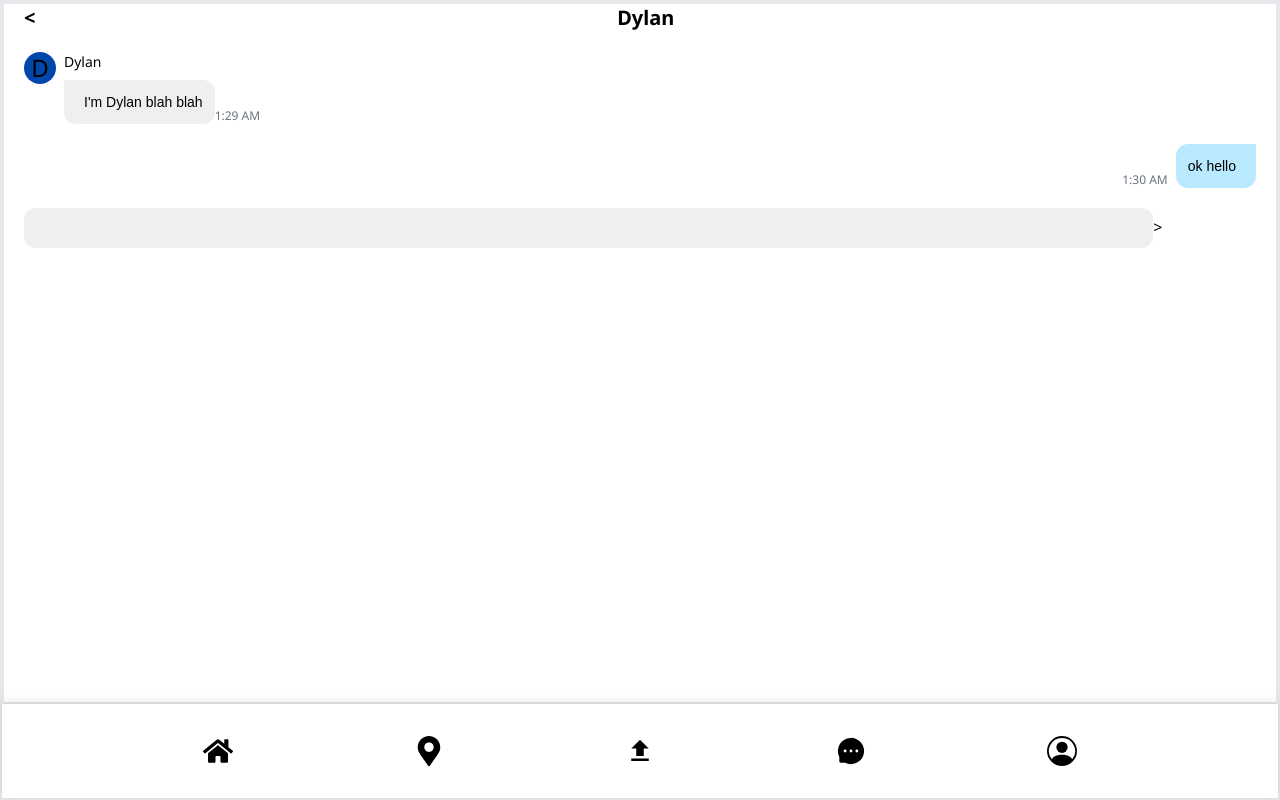
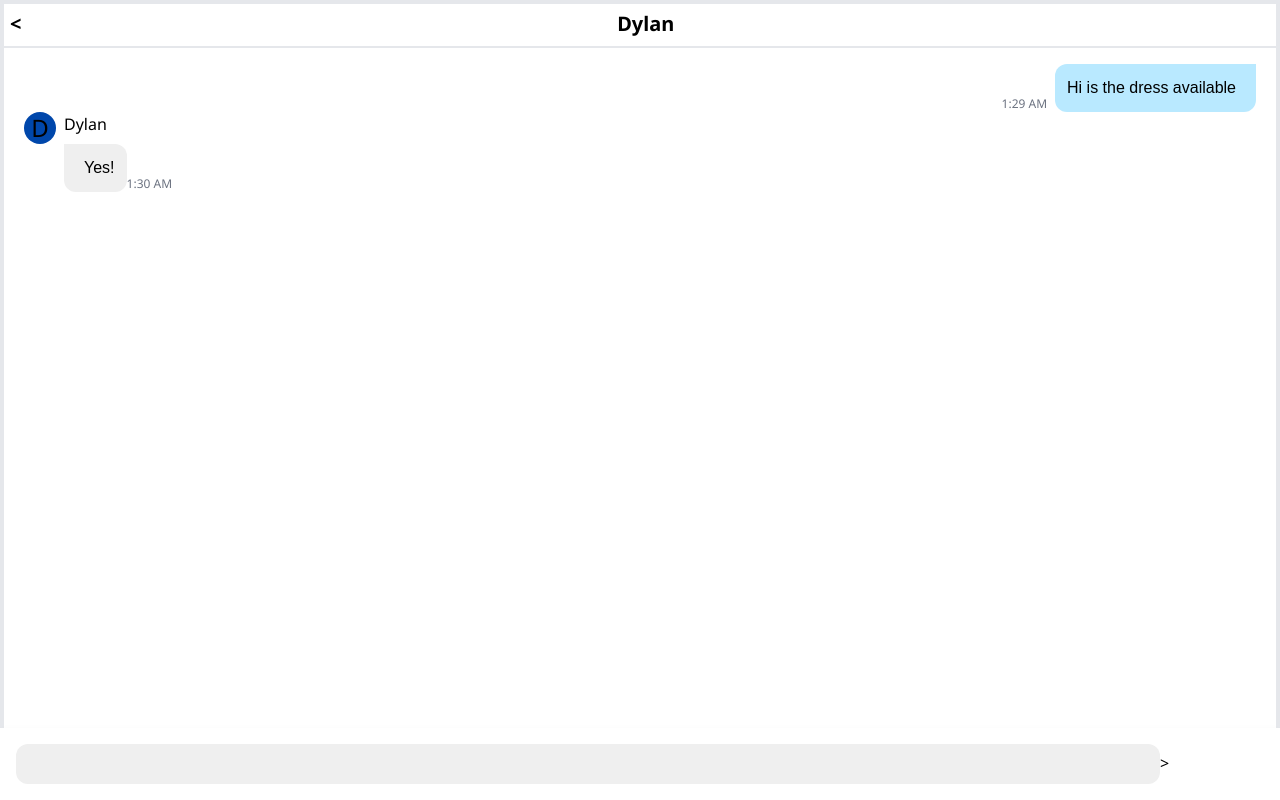
Before and after one commit to dnkm/alex-jimin-jayden-2, a Next.js app: page /messages/chat in a window 1280 px wide. Built offline with nearby package versions, Linux system fonts and the light colour scheme.

Commit message:
messaging

```diff
--- a/app/messages/chat/page.jsx
+++ b/app/messages/chat/page.jsx
@@ -5,25 +5,31 @@ import "./style.css";
 import { addMinutes, format, formatDistance } from "date-fns";
 
 let dylan_msgs = [
-  { name: "Dylan", txt: "333" },
-  { name: "Dylan", txt: "44" },
-  { name: "Dylan", txt: "555" },
+  // alex says Hey Dylan! Are you free to meet up later? To get your evening gown for a wedding this weekend?
+  { name: "Dylan", txt: "Hey! Yeah, I’m free this afternoon. I’m free after 4. Does that work for you?" },
+  //Perfect! How about we meet at that cafe on Main Street at 4:30?
+  { name: "Dylan", txt: "Sounds perfect! Do you need me to bring anything else?" },
+  //nope, thanks for the help. Do you wanna grab a drink there?
+  { name: "Dylan", txt: "Great! I’ll bring the gown. It’s all cleaned and ready to go." },
+  //Awesome! I can’t wait to see it.
+  { name: "Dylan", txt: "Awesome! see you at 3 then." },
+  //Thanks!
+  { name: "Dylan", txt: "No Problem!" },
 ];
 
 let dyi = 0;
 
 export default function Home() {
-  let fake_messages = ["Hi I'm Dylan and Im selling the dress", "Yes"];
   let contactcolor = "#0047AB";
   let [message, setmessage] = useState("hi");
 
   let [msgs, setMsgs] = useState([
     {
       time: addMinutes(new Date(), -5),
-      name: "Dylan",
-      txt: "I'm Dylan blah blah",
+      name: "me",
+      txt: "Hi is the dress available",
     },
-    { time: addMinutes(new Date(), -4), name: "me", txt: "ok hello" },
+    { time: addMinutes(new Date(), -4), name: "Dylan", txt: "Yes!" },
   ]);
 
   function onSubmit(ev) {
@@ -43,12 +49,14 @@ export default function Home() {
 
   return (
     <div className="mx-5 space-y-5">
-      <div className="flex justify-between text-xl font-bold">
-        <Link href="/messages">{"<"}</Link>
-        <div> Dylan </div>
-        <div></div>
-      </div>
-      <div className="space-y-5 text-sm">
+      <div className="fixed top-0 left-0 right-0 p-2 z-10 border-2">
+            <div className="flex justify-between text-xl font-bold">
+                <Link href="/messages">{"<"}</Link>
+                <div> Dylan </div>
+                <div></div>
+            </div>
+        </div>
+      <div className="pt-10 pb-5">
         {msgs.map((msg, i) => (
           <div key={i}>
             {msg.name === "me" ? (
@@ -85,19 +93,7 @@ export default function Home() {
           </div>
         ))}
       </div>
-      <div className="flex hidden">
-        <div>Dylan</div>
-        <div>{fake_messages[0]}</div>
-        <input value={message} onChange={(ev) => message(ev.target.value)} />
-        <button
-          onClick={() => {
-            setShowPopup(false);
-          }}
-        >
-          hello
-        </button>
-      </div>
-      <div>
+      <div className= "fixed bottom-0 left-0 right-0 p-4 bg-white z-10">
         <form onSubmit={onSubmit}>
           <input className="box3 gray rounded-xl p-2 pl-3 pr-3 w-11/12  " name="textInput" />
           <button> {">"}</button>
--- a/app/messages/page.jsx
+++ b/app/messages/page.jsx
@@ -1,294 +1,81 @@
 import { formatDistance, formatDistanceStrict } from "date-fns";
 import Link from "next/link";
+import { addMinutes} from "date-fns";
+
 
 let fake_contacts = [
   {
 
     id: 1,
-    icon: "Dylan",
-    name: "hydrogen",
-    time: newTi(),
+    icon: "👤",
+    name: "Dylan",
+    time: addMinutes(new Date(), -4),
     color: "#FFFFFF",
   }, // White
+
 {
     id: 2,
-    icon: "He",
-    name: "helium",
+    icon: "🌈", // Rainbow
+    name: "Helena",
     time: genRandomTime(),
-    color: "#D9FFFF",
-  }, // Light blue
+    color: "#00FFFF", // Cyan
+},
 {
     id: 3,
-    icon: "Li",
-    name: "lithium",
+    icon: "🔥", // Fire
+    name: "Olivia",
     time: genRandomTime(),
-    color: "#CC80FF",
-  }, // Light purple
+    color: "#FF4D4D", // Bright red
+},
 {
     id: 4,
-    icon: "Be",
-    name: "beryllium",
+    icon: "💙", // Blue Heart
+    name: "Noah",
     time: genRandomTime(),
-    color: "#C2C2C2",
-  }, // Light gray
-  { id: 5, icon: "B", name: "boron", time: genRandomTime(), color: "#FFB5B5" }, // Light pink
-  { id: 6, icon: "C", name: "carbon", time: genRandomTime(), color: "#000000" }, // Black
+    color: "#00BFFF", // Deep sky blue
+},
+{
+    id: 5,
+    icon: "🍊", // Orange
+    name: "Chloe",
+    time: genRandomTime(),
+    color: "#FFAA00", // Bright orange
+},
+{
+    id: 6,
+    icon: "💜", // Purple Heart
+    name: "Ava",
+    time: genRandomTime(),
+    color: "#A020F0", // Bright purple
+},
 {
     id: 7,
-    icon: "N",
-    name: "nitrogen",
+    icon: "💖", // Sparkling Heart
+    name: "Nina",
     time: genRandomTime(),
-    color: "#616161",
-  }, // Dark gray
-  { id: 8, icon: "O", name: "oxygen", time: genRandomTime(), color: "#FF0D0D" }, // Red
+    color: "#FF69B4", // Hot pink
+},
+{
+    id: 8,
+    icon: "🌟", // Star
+    name: "Liam",
+    time: genRandomTime(),
+    color: "#ADFF2F", // Green yellow
+},
 {
     id: 9,
-    icon: "F",
-    name: "fluorine",
+    icon: "🌼", // Blossom
+    name: "Freya",
     time: genRandomTime(),
-    color: "#90EE90",
-  }, // Light green
-  { id: 10, icon: "Ne", name: "neon", time: genRandomTime(), color: "#FFB3E6" }, // Light pink
+    color: "#FFFF00", // Bright yellow
+},
 {
-    id: 11,
-    icon: "Na",
-    name: "sodium",
+    id: 10,
+    icon: "🌞", // Sun
+    name: "Sophia",
     time: genRandomTime(),
-    color: "#D9B3FF",
-  }, // Light purple
-  {
-    id: 12,
-    icon: "Mg",
-    name: "magnesium",
-    time: genRandomTime(),
-    color: "#B3B3B3",
-  }, // Gray
-  {
-    id: 13,
-    icon: "Al",
-    name: "aluminum",
-    time: genRandomTime(),
-    color: "#D9D9D9",
-  }, // Silver
-  {
-    id: 14,
-    icon: "Si",
-    name: "silicon",
-    time: genRandomTime(),
-    color: "#E0E0E0",
-  }, // Light gray
-  {
-    id: 15,
-    icon: "P",
-    name: "phosphorus",
-    time: genRandomTime(),
-    color: "#FF8000",
-  }, // Orange
-  {
-    id: 16,
-    icon: "S",
-    name: "sulfur",
-    time: genRandomTime(),
-    color: "#FFFF00",
-  }, // Yellow
-  {
-    id: 17,
-    icon: "Cl",
-    name: "chlorine",
-    time: genRandomTime(),
-    color: "#00FF00",
-  }, // Green
-  {
-    id: 18,
-    icon: "Ar",
-    name: "argon",
-    time: genRandomTime(),
-    color: "#80D0FF",
-  }, // Light blue
-  {
-    id: 19,
-    icon: "K",
-    name: "potassium",
-    time: genRandomTime(),
-    color: "#D9A3FF",
-  }, // Light purple
-  {
-    id: 20,
-    icon: "Ca",
-    name: "calcium",
-    time: genRandomTime(),
-    color: "#FFB3B3",
-  }, // Light pink
-  {
-    id: 21,
-    icon: "Sc",
-    name: "scandium",
-    time: genRandomTime(),
-    color: "#E6E6E6",
-  }, // Very light gray
-  {
-    id: 22,
-    icon: "Ti",
-    name: "titanium",
-    time: genRandomTime(),
-    color: "#B0B0B0",
-  }, // Gray
-  {
-    id: 23,
-    icon: "V",
-    name: "vanadium",
-    time: genRandomTime(),
-    color: "#A6A6A6",
-  }, // Gray
-  {
-    id: 24,
-    icon: "Cr",
-    name: "chromium",
-    time: genRandomTime(),
-    color: "#6E6E6E",
-  }, // Dark gray
-  {
-    id: 25,
-    icon: "Mn",
-    name: "manganese",
-    time: genRandomTime(),
-    color: "#7E7E7E",
-  }, // Gray
-  { id: 26, icon: "Fe", name: "iron", time: genRandomTime(), color: "#D9D9D9" }, // Light gray
-  {
-    id: 27,
-    icon: "Co",
-    name: "cobalt",
-    time: genRandomTime(),
-    color: "#0047AB",
-  }, // Dark blue
-  {
-    id: 28,
-    icon: "Ni",
-    name: "nickel",
-    time: genRandomTime(),
-    color: "#A8A8A8",
-  }, // Light gray
-  {
-    id: 29,
-    icon: "Cu",
-    name: "copper",
-    time: genRandomTime(),
-    color: "#B87333",
-  }, // Copper
-  { id: 30, icon: "Zn", name: "zinc", time: genRandomTime(), color: "#D3D3D3" }, // Light gray
-  {
-    id: 31,
-    icon: "Ga",
-    name: "gallium",
-    time: genRandomTime(),
-    color: "#4D4DFF",
-  }, // Blue
-  {
-    id: 32,
-    icon: "Ge",
-    name: "germanium",
-    time: genRandomTime(),
-    color: "#6C6C6C",
-  }, // Gray
-  {
-    id: 33,
-    icon: "As",
-    name: "arsenic",
-    time: genRandomTime(),
-    color: "#3D3D3D",
-  }, // Dark gray
-  {
-    id: 34,
-    icon: "Se",
-    name: "selenium",
-    time: genRandomTime(),
-    color: "#E1E1E1",
-  }, // Light gray
-  {
-    id: 35,
-    icon: "Br",
-    name: "bromine",
-    time: genRandomTime(),
-    color: "#BF5B5B",
-  }, // Dark red
-  {
-    id: 36,
-    icon: "Kr",
-    name: "krypton",
-    time: genRandomTime(),
-    color: "#66B3FF",
-  }, // Light blue
-  {
-    id: 37,
-    icon: "Rb",
-    name: "rubidium",
-    time: genRandomTime(),
-    color: "#8A2BE2",
-  }, // Blue
-  {
-    id: 38,
-    icon: "Sr",
-    name: "strontium",
-    time: genRandomTime(),
-    color: "#D9B3D9",
-  }, // Light purple
-  {
-    id: 39,
-    icon: "Y",
-    name: "yttrium",
-    time: genRandomTime(),
-    color: "#D9D9D9",
-  }, // Light gray
-  {
-    id: 40,
-    icon: "Zr",
-    name: "zirconium",
-    time: genRandomTime(),
-    color: "#E0E0E0",
-  }, // Light gray
-  {
-    id: 41,
-    icon: "Nb",
-    name: "niobium",
-    time: genRandomTime(),
-    color: "#B0B0B0",
-  }, // Gray
-  {
-    id: 42,
-    icon: "Mo",
-    name: "molybdenum",
-    time: genRandomTime(),
-    color: "#7F7F7F",
-  }, // Dark gray
-  {
-    id: 43,
-    icon: "Tc",
-    name: "technetium",
-    time: genRandomTime(),
-    color: "#C0C0C0",
-  }, // Silver
-  {
-    id: 44,
-    icon: "Ru",
-    name: "ruthenium",
-    time: genRandomTime(),
-    color: "#8A8A8A",
-  }, // Gray
-  {
-    id: 45,
-    icon: "Rh",
-    name: "rhodium",
-    time: genRandomTime(),
-    color: "#C0C0C0",
-  }, // Silver
-  {
-    id: 46,
-    icon: "Pd",
-    name: "palladium",
-    time: genRandomTime(),
-    color: "#D0D0D0",
-  }, // Light gray
+    color: "#FFEB3B", // Bright lemon yellow
+},
   ];
 fake_contacts.sort((b, a) => a.time.getTime() - b.time.getTime());
 
--- a/components/nav.jsx
+++ b/components/nav.jsx
@@ -6,7 +6,7 @@ import { MdFileUpload } from "react-icons/md";
 
 export default function Navigation() {
     return (
-        <nav className="w-full bg-white flex p-8 space-x-3 justify-evenly items-center text-3xl" style={{
+        <nav className="w-full bg-white flex p-4 space-x-3 justify-evenly items-center text-3xl" style={{
           boxShadow: "0 -2px 10px rgba(0, 0, 0, 0.1)"
         }}>
           <Link href="/">
```
Lines whose indentation alone changed are shown as unchanged.
